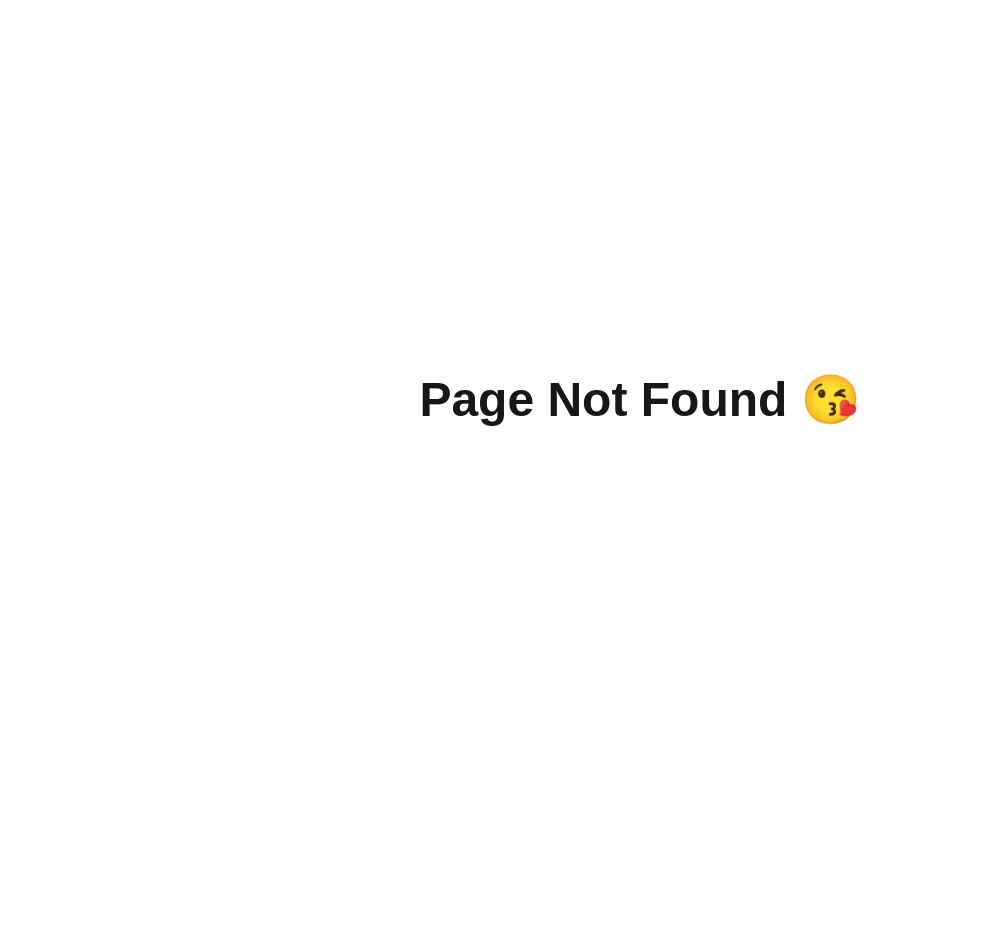
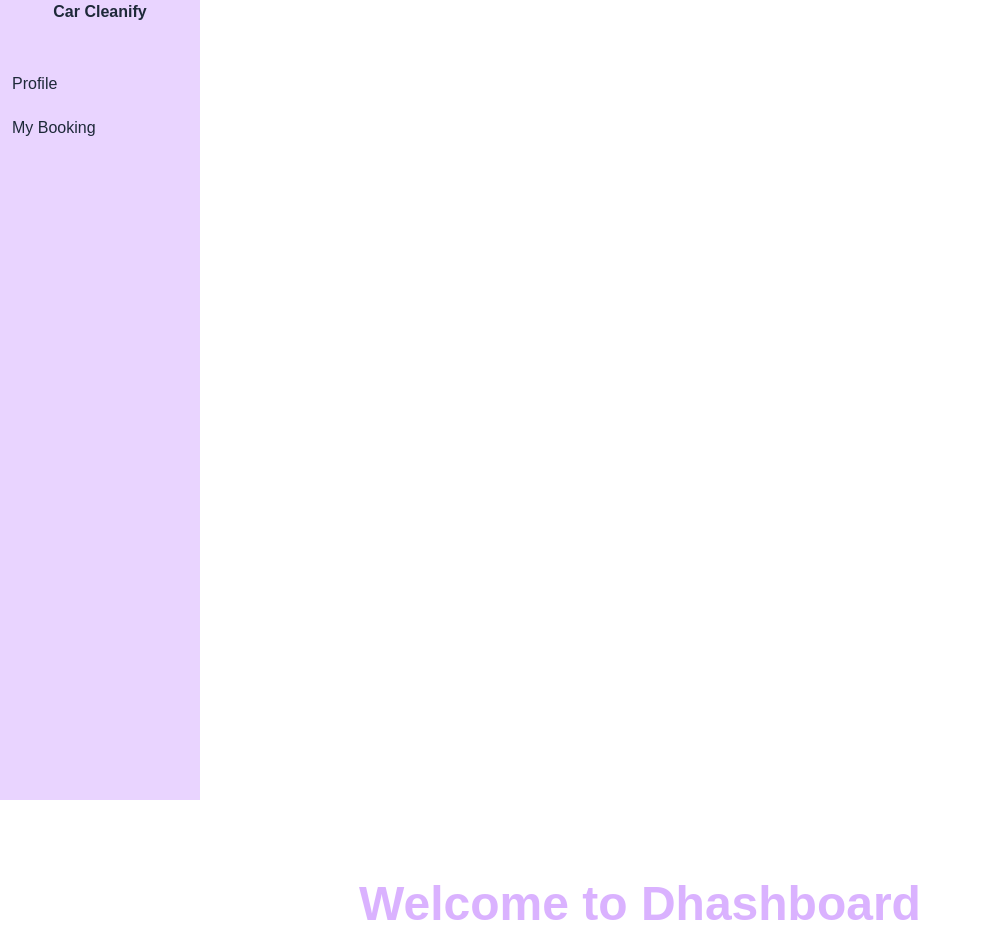
Before and after one commit to mjh-shikder/Next-Core-Concepts, a Next.js app: page /dashboard in a window 1280 px wide. Before the commit this address had no page. Shown: the whole page, without its empty margins (0-981 px from the left). Before the commit the page ends 800 px from the top, so only its background shows below. Built offline with nearby package versions, Linux system fonts and the light colour scheme.

Commit message:
Group Route added

```diff
--- /dev/null
+++ b/src/app/(withCommonLayout)/layout.jsx
@@ -0,0 +1,15 @@
+import Footer from '@/components/shared/Footer';
+import Navbar from '@/components/shared/Navbar';
+import React from 'react';
+
+const layout = ({children}) => {
+    return (
+        <div>
+            <Navbar></Navbar>
+            {children}
+            <Footer></Footer>
+        </div>
+    );
+};
+
+export default layout;
--- a/src/app/services/[slug]/page.jsx
+++ b/src/app/(withCommonLayout)/services/[slug]/page.jsx
@@ -2,7 +2,10 @@ import React from 'react';
 
 const ServiceDetailsPage = async ({ params }) => {
 
-    const {} = await params
+    const {slug} = await params;
+    console.log(slug);
+
+
 
     return (
         <div>
--- /dev/null
+++ b/src/app/(withDashboardLayout)/dashboard/page.jsx
@@ -0,0 +1,11 @@
+import React from 'react';
+
+const DashboardPage = () => {
+    return (
+        <div>
+            <h2 className='text-5xl text-center font-bold text-purple-300 mt-20' >Welcome to Dhashboard</h2>
+        </div>
+    );
+};
+
+export default DashboardPage;
--- /dev/null
+++ b/src/app/(withDashboardLayout)/layout.jsx
@@ -0,0 +1,13 @@
+import DashboardSidebar from '@/components/shared/DashboardSidebar';
+import React from 'react';
+
+const layout = ({children}) => {
+    return (
+        <div>
+            <DashboardSidebar></DashboardSidebar>
+            {children}
+        </div>
+    );
+};
+
+export default layout;
--- a/src/app/layout.jsx
+++ b/src/app/layout.jsx
@@ -1,5 +1,7 @@
 import { Geist, Geist_Mono } from "next/font/google";
 import "./globals.css";
+import Navbar from "@/components/shared/Navbar";
+import Footer from "@/components/shared/Footer";
 
 const geistSans = Geist({
   variable: "--font-geist-sans",
@@ -22,7 +24,9 @@ export default function RootLayout({ children }) {
       <body
         className={`${geistSans.variable} ${geistMono.variable} antialiased`}
       >
+        {/* <Navbar></Navbar> */}
         {children}
+        {/* <Footer></Footer> */}
       </body>
     </html>
   );
--- /dev/null
+++ b/src/components/shared/DashboardSidebar.jsx
@@ -0,0 +1,17 @@
+import Link from 'next/link';
+import React from 'react';
+
+const DashboardSidebar = () => {
+    return (
+        <div className='w-[200px] bg-purple-200 text-gray-800 h-screen '>
+            <h2 className='font-bold text-center'>Car Cleanify</h2>
+
+            <div className="flex flex-col gap-5 mt-7 px-3 py-5">
+                <Link href={'/dashboard/profile'}>Profile</Link>
+                <Link href={'/dashboard/my-booking'}>My Booking</Link>
+            </div>
+        </div>
+    );
+};
+
+export default DashboardSidebar;
--- /dev/null
+++ b/src/components/shared/Footer.jsx
@@ -0,0 +1,11 @@
+import React from 'react';
+
+const Footer = () => {
+    return (
+        <div className='h-[150px] bg-purple-200 font-bold text-5xl flex justify-center items-center  '>
+            Footerrrrrrr
+        </div>
+    );
+};
+
+export default Footer;
--- /dev/null
+++ b/src/components/shared/Navbar.jsx
@@ -0,0 +1,11 @@
+import React from 'react';
+
+const Navbar = () => {
+    return (
+      <div className="h-[150px] bg-purple-200 font-bold text-5xl flex justify-center items-center  ">
+        Navbarrr
+      </div>
+    );
+};
+
+export default Navbar;
```
Also changed, not shown: src/app/(withCommonLayout)/services/page.jsx (renamed from src/app/services/page.jsx).
